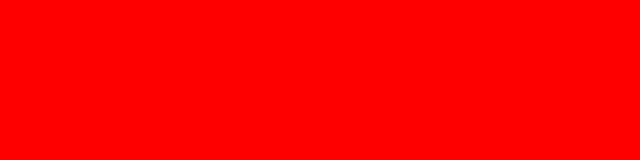
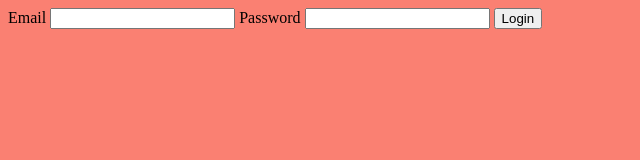
Before and after one commit to sagwascript/belajar, a website: page index.html in a window 1280 px wide. Shown: the whole page, without its empty margins (0-640 px from the left). Drawn offline with Linux system fonts and the light colour scheme.

Commit message:
add login form & change background

```diff
--- a/index.html
+++ b/index.html
@@ -2,5 +2,13 @@
   <head>
     <link rel="stylesheet" href="style.css"/>
   </head>
-  <body></body>
+  <body>
+    <form>
+      <label>Email</label>
+      <input type="text" name="email"/>
+      <label>Password</label>
+      <input type="password" name="email"/>
+      <input type="submit" value="Login" />
+    </form>
+  </body>
 </html>
--- a/style.css
+++ b/style.css
@@ -1,3 +1,3 @@
 body {
-  background: red;
+  background: salmon;
 }
```
